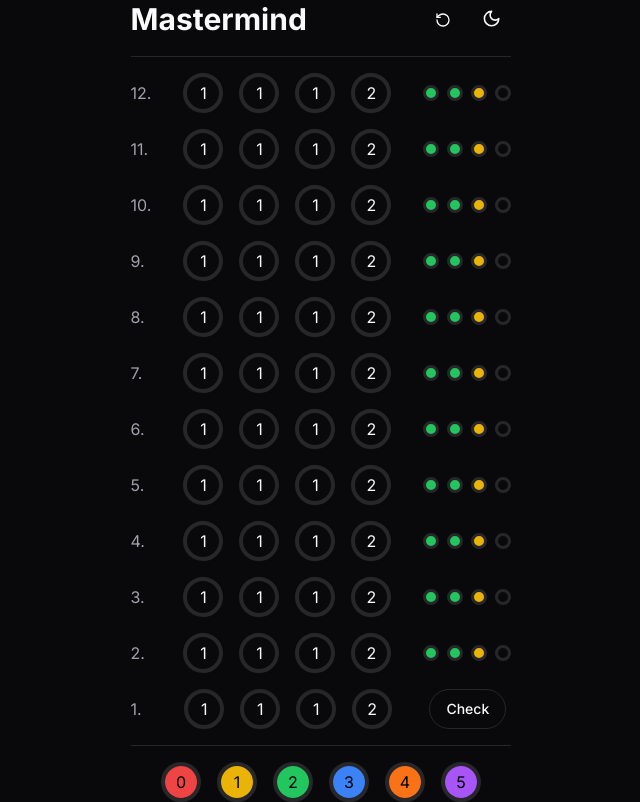
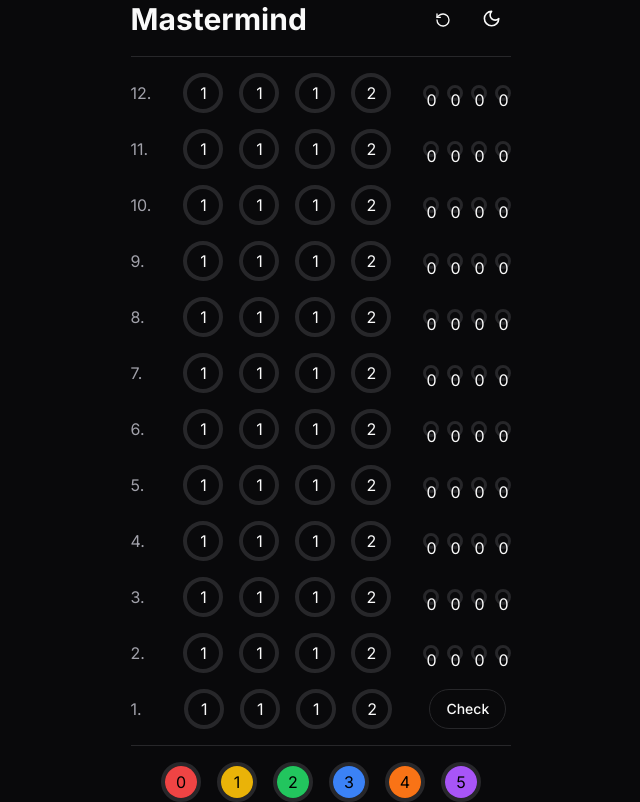
Before and after one commit to Lauritsen1/spac-mastermind, a Next.js app: page / in a window 1280 px wide. Shown: the whole page, without its empty margins (319-959 px from the left). Built offline with nearby package versions, Linux system fonts and the light colour scheme.

Commit message:
start score and win/lose condition (work in progess)

```diff
--- a/src/app/page.tsx
+++ b/src/app/page.tsx
@@ -1,6 +1,6 @@
 "use client"
 
-import { useEffect } from "react"
+import { useState } from "react"
 
 import { Header } from "@/components/header"
 import { Row } from "@/components/row"
@@ -11,7 +11,10 @@
 export default function Page() {
   const code = useGameStore((state) => state.code)
   const guess = useGameStore((state) => state.guess)
+  const clearGuess = useGameStore((state) => state.clearGuess)
+  const currentRow = useGameStore((state) => state.currentRow)
   const nextRow = useGameStore((state) => state.nextRow)
+  const [rows, setRows] = useState(Array(12).fill([0, 0, 0, 0]))
 
   const compareCodes = () => {
     const codeStr: string = code.join("")
@@ -24,6 +27,35 @@
 
     if (guess.length === 4 && !areEqual) {
       console.log("Wrong! 😡")
+
+      const clues: number[] = []
+      let codeCopy: (number | null)[] = [...code]
+      let guessCopy: (number | null)[] = [...guess]
+
+      for (let i = 0; i < code.length; i++) {
+        if (code[i] === guess[i]) {
+          clues.push(2)
+          codeCopy[i] = guessCopy[i] = null
+        }
+      }
+
+      for (let i = 0; i < guessCopy.length; i++) {
+        if (guessCopy[i] !== null && codeCopy.includes(guessCopy[i])) {
+          clues.push(1)
+          codeCopy[codeCopy.indexOf(guessCopy[i])] = null
+        }
+      }
+
+      for (let i = clues.length; i < code.length; i++) {
+        clues.push(0)
+      }
+
+      setRows((prev) => {
+        prev[currentRow] = clues
+        return [...prev]
+      })
+
+      clearGuess()
       nextRow()
     }
   }
@@ -33,13 +65,12 @@
       <div>
         <Header />
         <div className="flex flex-col-reverse gap-4 max-w-max">
-          {Array(12)
-            .fill(null)
-            .map((_, rowIndex) => (
+          {rows.map((_, rowIndex) => (
             <Row
               key={rowIndex}
               rowIndex={rowIndex}
               compareCodes={compareCodes}
+              row={rows[rowIndex]}
             />
           ))}
         </div>
--- a/src/components/clues.tsx
+++ b/src/components/clues.tsx
@@ -1,10 +1,18 @@
-export function Clues() {
+export function Clues({ row }: { row: number[] }) {
   return (
     <div className="flex gap-2 *:rounded-full *:border-[3px] *:h-4 *:w-4">
-      <div className="bg-green-500 "></div>
+      {row.map((clue, i) => (
+        <div
+          key={i}
+          className="rounded-full border-4 h-4 w-4 grid place-items-center"
+        >
+          {clue}
+        </div>
+      ))}
+      {/* <div className="bg-green-500 "></div>
       <div className="bg-green-500"></div>
       <div className="bg-yellow-500"></div>
-      <div></div>
+      <div></div> */}
     </div>
   )
 }
--- a/src/components/row.tsx
+++ b/src/components/row.tsx
@@ -1,5 +1,3 @@
-import React from "react"
-
 import { Clues } from "@/components/clues"
 
 import { Button } from "@/components/ui/button"
@@ -11,9 +9,10 @@
 interface RowProps {
   rowIndex: number
   compareCodes: () => void
+  row: number[]
 }
 
-export function Row({ rowIndex, compareCodes }: RowProps) {
+export function Row({ rowIndex, compareCodes, row }: RowProps) {
   const code = useGameStore((state) => state.code)
   const currentRow = useGameStore((state) => state.currentRow)
   const { handleOnDrop, handleDragOver } = useDragAndDrop()
@@ -46,7 +45,7 @@
           </Button>
         </div>
       ) : (
-        <Clues />
+        <Clues row={row} />
       )}
     </div>
   )
--- a/src/stores/game-store.ts
+++ b/src/stores/game-store.ts
@@ -8,6 +8,7 @@
   currentRow: number
   generateNewCode: () => void
   setGuess: (id: number) => void
+  clearGuess: () => void
   nextRow: () => void
 }
 
@@ -17,6 +18,7 @@
   currentRow: 0,
   generateNewCode: async () => set({ code: await generateCode() }),
   setGuess: (id) => set((state) => ({ guess: [...state.guess, id] })),
+  clearGuess: () => set({ guess: [] }),
   nextRow: () => set((state) => ({ currentRow: state.currentRow + 1 })),
 }))
 
```
Lines whose indentation alone changed are shown as unchanged.
